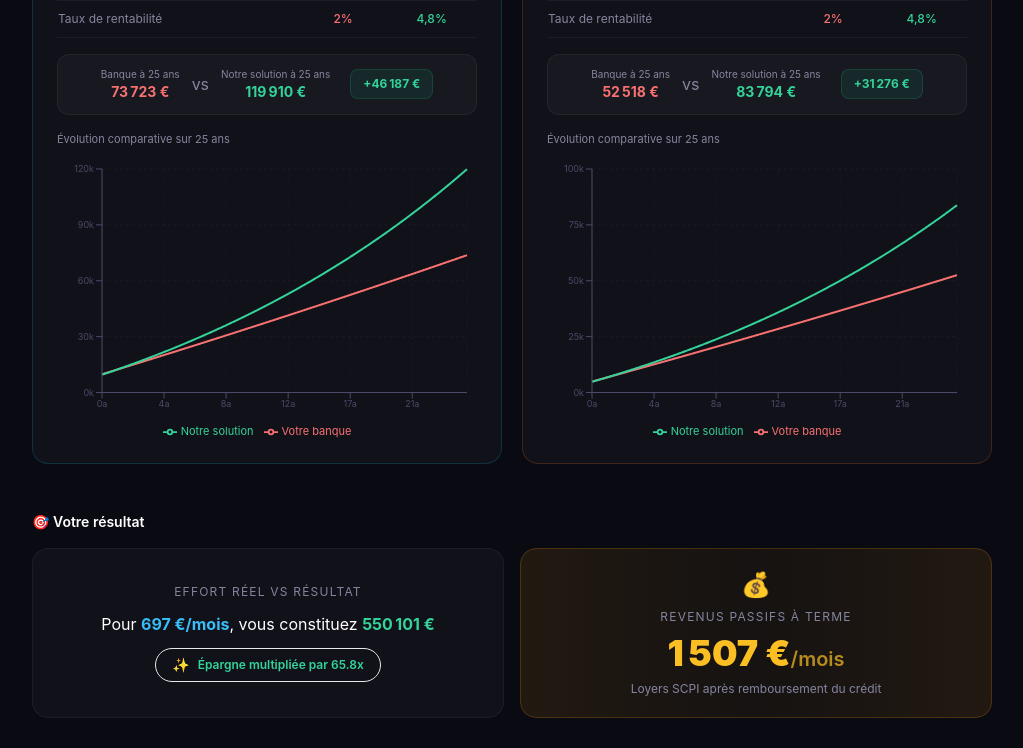
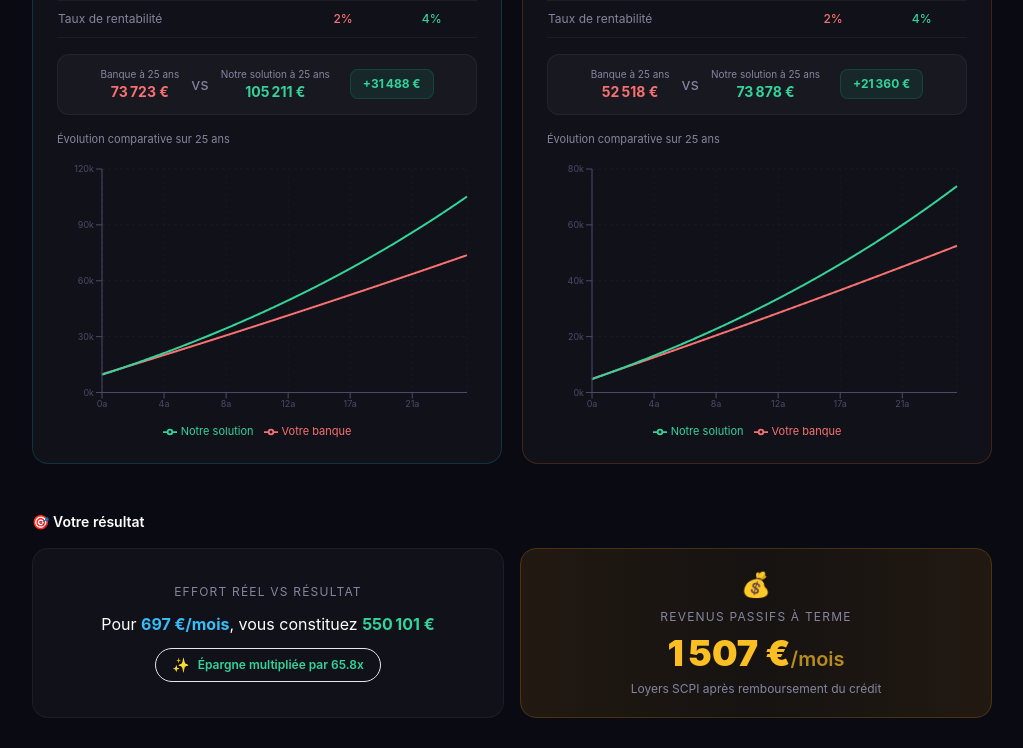
Before and after one commit to louminod/simulateur-patrimoine, a Next.js app: page / in a window 1280 px wide. Shown: the part 2032-2780 px from the top of the page, without its empty margins (128-1151 px from the left). Built offline with nearby package versions, Linux system fonts and the light colour scheme.

Commit message:
fix: rentabilité solution → 4% (cohérent avec AV/PER)

```diff
--- a/src/components/FeeComparison.tsx
+++ b/src/components/FeeComparison.tsx
@@ -52,7 +52,7 @@ const fees: FeeRow[] = [
   { label: "Frais d'entrée versement initial", banker: "2%", solution: "4,8%", verdict: "disadvantage" },
   { label: "Frais d'entrée versements programmés", banker: "2%", solution: "4,8%", verdict: "disadvantage" },
   { label: "Frais de gestion annuels", banker: "1,5%", solution: "1%", verdict: "advantage" },
-  { label: "Taux de rentabilité", banker: "2%", solution: "4,8%", verdict: "advantage" },
+  { label: "Taux de rentabilité", banker: "2%", solution: "4%", verdict: "advantage" },
 ];
 
 const verdictColor: Record<FeeRow["verdict"], string> = {
@@ -64,7 +64,7 @@ const verdictColor: Record<FeeRow["verdict"], string> = {
 function FeeComparisonInner({ label, icon, initialCapital, monthlyContribution, years, gradient, borderColor }: FeeComparisonProps) {
   const chartData = useMemo(() => {
     const bankerCurve = simulateCurve(initialCapital, monthlyContribution, years, 2, 1.5, 2);
-    const solutionCurve = simulateCurve(initialCapital, monthlyContribution, years, 4.8, 1, 4.8);
+    const solutionCurve = simulateCurve(initialCapital, monthlyContribution, years, 4.8, 1, 4);
     const months = years * 12;
     return Array.from({ length: months + 1 }, (_, i) => ({
       month: i,
```
